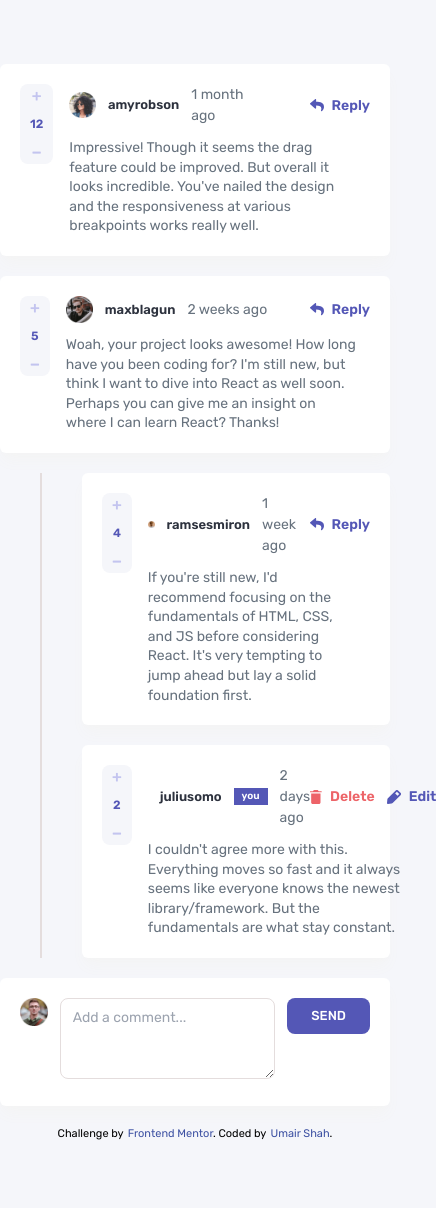
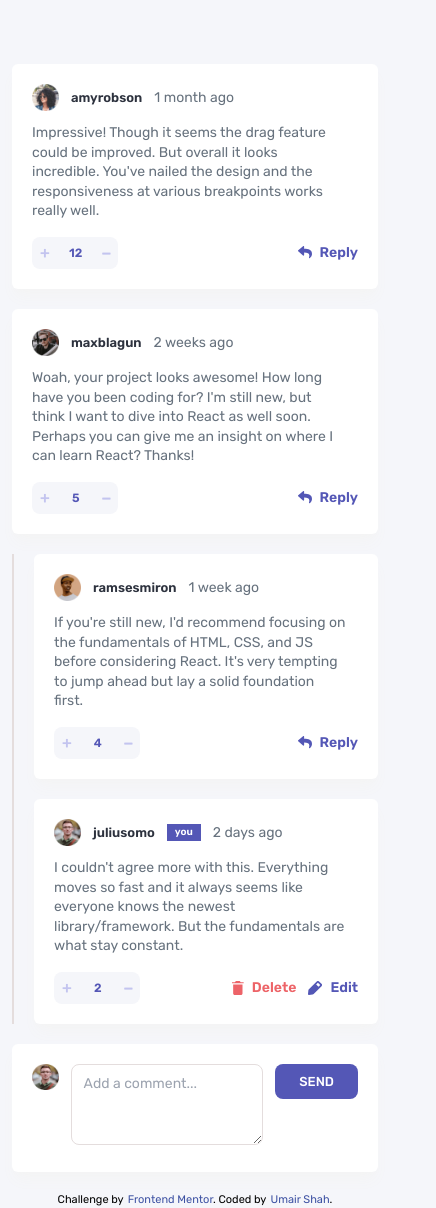
Before and after one commit to nicefellow1234/Frontend-Mentor-Interactive-Comments-Section, a Next.js app: page / in a window 390 px wide. Shown: the whole page, 436 px wide, since content can reach past the window. Before the commit the page ends 1143 px from the top, so only its background shows below. Built offline with nearby package versions, Linux system fonts and the light colour scheme.

Commit message:
Responsive design changes completed

```diff
--- a/src/app/comment.js
+++ b/src/app/comment.js
@@ -10,8 +10,8 @@ export default function Comment({
   return (
     <div className="p-5 bg-white rounded-md shadow-lg shadow-[#f4f4f4] mb-5">
       <div className="flex">
-        <div className="mr-4">
-          <div className="rounded-lg leading-[0] text-center bg-[#f5f6fa] p-2 px-[10px] flex flex-col">
+        <div className="mr-4 hidden md:block">
+          <div className="rounded-lg leading-[0] text-center bg-[#f5f6fa] p-2 px-[6px] flex flex-col">
             <div
               className="mb-7 pt-1 font-semibold text-[var(--light-grayish-blue-color)] hover:text-[var(--moderate-blue-color)] cursor-pointer"
               onClick={() => {
@@ -20,7 +20,7 @@ export default function Comment({
             >
               +
             </div>
-            <div className="font-semibold text-[12px] text-[var(--moderate-blue-color)] mb-6">
+            <div className="font-semibold w-[20px] text-[12px] text-[var(--moderate-blue-color)] mb-6">
               {comment.score}
             </div>
             <div
@@ -51,7 +51,7 @@ export default function Comment({
                 {comment.createdAt}
               </div>
             </div>
-            <div className="w-[50%] flex justify-end items-end">
+            <div className="w-[50%] flex justify-end items-end hidden md:block">
               {comment.user.username == currentUser.username ? (
                 <div className="flex items-center hover-pale-red-color">
                   <div
@@ -122,6 +122,98 @@ export default function Comment({
           <div className="text-[var(--light-gray-color)] text-[14px] leading-[1.4] mt-3 pr-3">
             {comment.content}
           </div>
+          <div className="flex items-center w-full md:hidden mt-4">
+            <div className="">
+              <div className="rounded-lg leading-[0] text-center bg-[#f5f6fa] p-2 py-[12px] flex">
+                <div
+                  className="mr-4 pt-1 font-semibold text-[var(--light-grayish-blue-color)] hover:text-[var(--moderate-blue-color)] cursor-pointer"
+                  onClick={() => {
+                    handleVoting("up", comment.id);
+                  }}
+                >
+                  +
+                </div>
+                <div className="font-semibold w-[20px] text-[12px] flex items-center text-[var(--moderate-blue-color)] mr-4">
+                  <div className="mx-auto">{comment.score}</div>
+                </div>
+                <div
+                  className="text-[18px] text-center pb-1 pt-1 font-medium scale-x-[1.3] text-[var(--light-grayish-blue-color)] hover:text-[var(--moderate-blue-color)] cursor-pointer"
+                  onClick={() => {
+                    handleVoting("down", comment.id);
+                  }}
+                >
+                  -
+                </div>
+              </div>
+            </div>
+            <div className="w-full flex justify-end items-end">
+              {comment.user.username == currentUser.username ? (
+                <div className="flex items-center hover-pale-red-color">
+                  <div
+                    className="flex group items-center mr-3 cursor-pointer"
+                    onClick={() => {
+                      setModalStatus(true);
+                      setDeleteRecord(comment);
+                    }}
+                  >
+                    <div className="mr-2">
+                      <svg
+                        width="12"
+                        height="14"
+                        xmlns="http://www.w3.org/2000/svg"
+                      >
+                        <path
+                          d="M1.167 12.448c0 .854.7 1.552 1.555 1.552h6.222c.856 0 1.556-.698 1.556-1.552V3.5H1.167v8.948Zm10.5-11.281H8.75L7.773 0h-3.88l-.976 1.167H0v1.166h11.667V1.167Z"
+                          fill="#ED6368"
+                          className="group-hover:fill-[var(--pale-red-color)]"
+                        />
+                      </svg>
+                    </div>
+                    <div className="text-[var(--soft-red-color)] group-hover:text-[var(--pale-red-color)] font-semibold text-[14px]">
+                      Delete
+                    </div>
+                  </div>
+                  <div className="flex group items-center cursor-pointer">
+                    <div className="mr-2">
+                      <svg
+                        width="14"
+                        height="14"
+                        xmlns="http://www.w3.org/2000/svg"
+                      >
+                        <path
+                          d="M13.479 2.872 11.08.474a1.75 1.75 0 0 0-2.327-.06L.879 8.287a1.75 1.75 0 0 0-.5 1.06l-.375 3.648a.875.875 0 0 0 .875.954h.078l3.65-.333c.399-.04.773-.216 1.058-.499l7.875-7.875a1.68 1.68 0 0 0-.061-2.371Zm-2.975 2.923L8.159 3.449 9.865 1.7l2.389 2.39-1.75 1.706Z"
+                          fill="#5357B6"
+                          className="group-hover:fill-[var(--light-grayish-blue-color)]"
+                        />
+                      </svg>
+                    </div>
+                    <div className="text-[var(--moderate-blue-color)] group-hover:text-[var(--light-grayish-blue-color)] font-semibold text-[14px]">
+                      Edit
+                    </div>
+                  </div>
+                </div>
+              ) : (
+                <div className="flex group items-center cursor-pointer">
+                  <div className="mr-2">
+                    <svg
+                      width="14"
+                      height="13"
+                      xmlns="http://www.w3.org/2000/svg"
+                    >
+                      <path
+                        d="M.227 4.316 5.04.16a.657.657 0 0 1 1.085.497v2.189c4.392.05 7.875.93 7.875 5.093 0 1.68-1.082 3.344-2.279 4.214-.373.272-.905-.07-.767-.51 1.24-3.964-.588-5.017-4.829-5.078v2.404c0 .566-.664.86-1.085.496L.227 5.31a.657.657 0 0 1 0-.993Z"
+                        fill="#5357B6"
+                        className="group-hover:fill-[var(--light-grayish-blue-color)]"
+                      />
+                    </svg>
+                  </div>
+                  <div className="text-[var(--moderate-blue-color)] group-hover:text-[var(--light-grayish-blue-color)] font-semibold text-[14px]">
+                    Reply
+                  </div>
+                </div>
+              )}
+            </div>
+          </div>
         </div>
       </div>
     </div>
--- a/src/app/comments-section.js
+++ b/src/app/comments-section.js
@@ -88,7 +88,7 @@ export default function CommentsSection({ currentUser, comments }) {
       />
       <main>
         <div className="container max-w-2xl mx-auto mt-16">
-          <div>
+          <div className="px-3 md:px-0">
             {commentData.map((comment) => (
               <Fragment key={comment.id}>
                 <Comment
@@ -99,7 +99,7 @@ export default function CommentsSection({ currentUser, comments }) {
                   handleVoting={handleVoting}
                 />
                 {comment.replies ? (
-                  <div className="ml-10 pl-10 border-l-[2px] border-[#e4dddd]">
+                  <div className="md:ml-10 md:pl-10 pl-5 border-l-[2px] border-[#e4dddd]">
                     {comment.replies.map((reply) => (
                       <Fragment key={reply.id}>
                         <Comment
@@ -115,8 +115,8 @@ export default function CommentsSection({ currentUser, comments }) {
                 ) : null}
               </Fragment>
             ))}
+            <ReplyComment currentUser={currentUser} />
           </div>
-          <ReplyComment currentUser={currentUser} />
         </div>
       </main>
       <footer>
```
